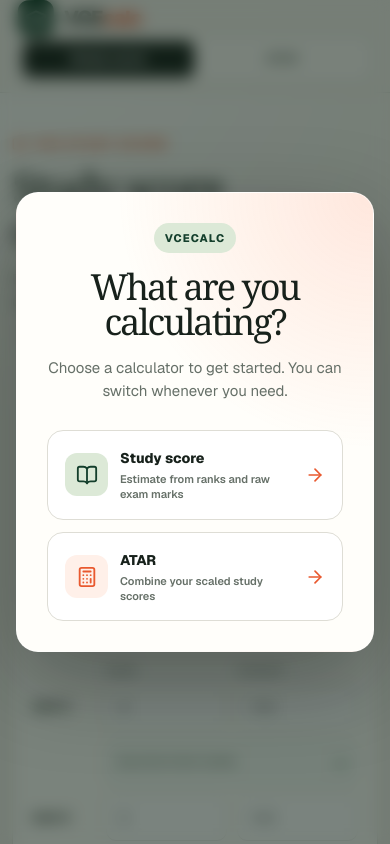
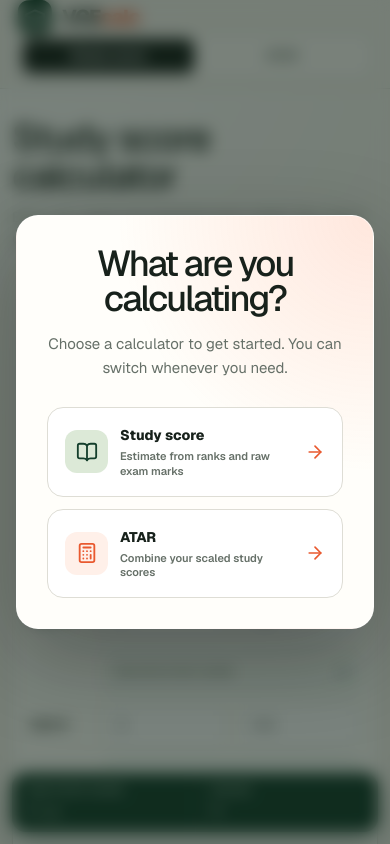
Before and after one commit to A4rav-1/studyscore-calc, a Next.js app: page / in a window 390 px wide. Shown: the top 844 px of the page. Built offline with nearby package versions, Linux system fonts and the light colour scheme.

Commit message:
Polish calculator interface

```diff
--- a/app/CalculatorApp.tsx
+++ b/app/CalculatorApp.tsx
@@ -27,6 +27,7 @@ import {
   calculateStudyScore,
   groupAtarContributions,
   UNIVERSITY_EXTENSION_INCREMENTS,
+  type AtarContributionGroup,
   type AtarResult,
   type UniversityExtensionIncrement,
 } from "./lib/calculator";
@@ -139,6 +140,11 @@ const DEFAULT_ATAR_ROWS: readonly AtarRow[] = [
   { id: "subject-empty-4", subjectCode: "", rawStudyScore: "" },
 ];
 const ENGLISH_SUBJECTS = SUBJECTS.filter((subject) => subject.englishGroup);
+const ATAR_GROUP_DESCRIPTIONS: Readonly<Record<AtarContributionGroup["title"], string>> = {
+  "Top 4": "English plus your next best three",
+  "Bottom 2": "Best two 10% increments",
+  "Other subjects": "Excluded from the aggregate",
+};
 
 function createDefaultStudyForm(subjectCode = "EN"): StudyFormState {
   const subject = SUBJECT_BY_CODE.get(subjectCode) ?? SUBJECTS[0];
@@ -463,7 +469,10 @@ export function CalculatorApp() {
   }, [atarRows, universityExtensionIncrement]);
 
   const atarRowGroups = useMemo<
-    readonly { title: string; rows: readonly AtarRow[] }[]
+    readonly {
+      title: AtarContributionGroup["title"];
+      rows: readonly AtarRow[];
+    }[]
   >(() => {
     const calculationResult = atarCalculation.result;
     if (!calculationResult) {
@@ -736,7 +745,6 @@ export function CalculatorApp() {
           aria-labelledby="landing-chooser-title"
         >
           <div className="landing-chooser-card">
-            <span className="landing-kicker">VCEcalc</span>
             <h1 id="landing-chooser-title">What are you calculating?</h1>
             <p>Choose a calculator to get started. You can switch whenever you need.</p>
             <div className="landing-actions">
@@ -772,7 +780,6 @@ export function CalculatorApp() {
       {activeView === "study" ? (
         <section className="calculator-page">
           <div className="page-heading">
-            <span className="eyebrow"><BookOpen size={15} /> VCE study score</span>
             <h1>Study score calculator</h1>
             <p>Enter your ranks and expected exam marks. Your result updates instantly.</p>
           </div>
@@ -809,7 +816,7 @@ export function CalculatorApp() {
                         2025 median {selectedSchool.reportedMedianStudyScore.toFixed(1)}
                         {selectedSchool.usesImprovementAdjustment &&
                         selectedSchool.medianStudyScore !== null
-                          ? ` · improving trend ${selectedSchool.medianStudyScore.toFixed(2)}`
+                          ? ` · trend-adjusted ${selectedSchool.medianStudyScore.toFixed(2)}`
                           : ""}
                       </span>
                     ) : null}
@@ -1030,11 +1037,23 @@ export function CalculatorApp() {
               </div>
             </aside>
           </div>
+          <div className="mobile-result-dock" aria-hidden="true">
+            <div>
+              <span>Raw study score</span>
+              <strong>
+                {studyScore ?? "—"}
+                <small>/50</small>
+              </strong>
+            </div>
+            <div>
+              <span>Scaled</span>
+              <strong>{scaledStudyScore?.toFixed(1) ?? "—"}</strong>
+            </div>
+          </div>
         </section>
       ) : (
         <section className="calculator-page atar-page">
           <div className="page-heading">
-            <span className="eyebrow"><Calculator size={15} /> ATAR calculator</span>
             <h1>ATAR calculator</h1>
             <p>Add up to seven subjects. Your ATAR and contribution groups update as you enter scores.</p>
           </div>
@@ -1059,7 +1078,10 @@ export function CalculatorApp() {
                 ) : atarRowGroups.length > 0 ? (
                   atarRowGroups.map((group) => (
                     <section className="atar-row-group" key={group.title}>
-                      <h2>{group.title}</h2>
+                      <div className="atar-row-group-heading">
+                        <h2>{group.title}</h2>
+                        <span>{ATAR_GROUP_DESCRIPTIONS[group.title]}</span>
+                      </div>
                       {group.rows.map((row, index) => renderAtarRow(row, index + 1))}
                     </section>
                   ))
@@ -1068,9 +1090,10 @@ export function CalculatorApp() {
                 )}
               </div>
               <div className="university-extension-row">
-                <div>
+                <span className="subject-number extension-number" aria-hidden="true">H</span>
+                <div className="extension-copy">
                   <strong>University extension</strong>
-                  <span>Optional HES increment · counts within the best two increments</span>
+                  <span>Competes for one of the two increment positions</span>
                 </div>
                 <label className="select-wrap">
                   <span className="sr-only">University extension points</span>
@@ -1090,6 +1113,21 @@ export function CalculatorApp() {
                   </select>
                   <ChevronDown size={16} aria-hidden="true" />
                 </label>
+                <output
+                  className={`contribution-tag ${
+                    universityExtensionIncrement === 0
+                      ? "unused"
+                      : atarCalculation.result?.universityExtension.counted
+                        ? "increment"
+                        : "unused"
+                  }`}
+                >
+                  {universityExtensionIncrement === 0
+                    ? "Optional"
+                    : atarCalculation.result?.universityExtension.counted
+                      ? "Included"
+                      : "Not counted"}
+                </output>
               </div>
               <div className="atar-actions">
                 <button
@@ -1137,6 +1175,16 @@ export function CalculatorApp() {
               </div>
             </aside>
           </div>
+          <div className="mobile-result-dock" aria-hidden="true">
+            <div>
+              <span>Estimated ATAR</span>
+              <strong>{atarCalculation.result?.atar.toFixed(2) ?? "—"}</strong>
+            </div>
+            <div>
+              <span>Aggregate</span>
+              <strong>{atarCalculation.result?.aggregate.toFixed(2) ?? "—"}</strong>
+            </div>
+          </div>
         </section>
       )}
 
--- a/app/globals.css
+++ b/app/globals.css
@@ -6,10 +6,12 @@
   --paper: #f5f3ed;
   --card: #fffefa;
   --line: #deddd5;
+  --line-strong: #c9ccc4;
   --green: #143f2c;
   --green-light: #dce9d7;
   --orange: #ff7043;
   --orange-dark: #e9592f;
+  --display: var(--font-display), Georgia, "Times New Roman", serif;
 }
 
 * {
@@ -70,7 +72,7 @@ select:focus-visible {
   display: grid;
   grid-template-columns: 1fr auto 1fr;
   align-items: center;
-  min-height: 72px;
+  min-height: 64px;
   padding: 0 4.5vw;
   border-bottom: 1px solid rgb(23 33 27 / 10%);
   background: rgb(245 243 237 / 88%);
@@ -92,8 +94,8 @@ select:focus-visible {
 
 .brand-mark {
   display: grid;
-  width: 36px;
-  height: 36px;
+  width: 34px;
+  height: 34px;
   place-items: center;
   border-radius: 11px;
   background: var(--green);
@@ -115,7 +117,7 @@ select:focus-visible {
 }
 
 .calculator-switcher button {
-  padding: 8px 18px;
+  padding: 7px 17px;
   border: 0;
   border-radius: 8px;
   background: transparent;
@@ -157,9 +159,9 @@ select:focus-visible {
 
 .landing-chooser-card {
   width: min(680px, 100%);
-  padding: clamp(30px, 6vw, 56px);
+  padding: clamp(30px, 5vw, 48px);
   border: 1px solid rgb(255 255 255 / 58%);
-  border-radius: 28px;
+  border-radius: 20px;
   background:
     radial-gradient(circle at 100% 0%, rgb(255 112 67 / 16%), transparent 16rem),
     var(--card);
@@ -167,21 +169,9 @@ select:focus-visible {
   text-align: center;
 }
 
-.landing-kicker {
-  display: inline-flex;
-  padding: 7px 11px;
-  border-radius: 999px;
-  background: var(--green-light);
-  color: var(--green);
-  font-size: 11px;
-  font-weight: 800;
-  letter-spacing: 0.1em;
-  text-transform: uppercase;
-}
-
 .landing-chooser h1 {
-  margin: 16px 0 0;
-  font-family: Georgia, "Times New Roman", serif;
+  margin: 0;
+  font-family: var(--display);
   font-size: clamp(36px, 5vw, 56px);
   font-weight: 500;
   letter-spacing: -0.055em;
@@ -266,39 +256,28 @@ select:focus-visible {
 .calculator-page {
   width: min(1180px, calc(100% - 40px));
   margin: 0 auto;
-  padding: 62px 0 74px;
+  padding: 44px 0 64px;
 }
 
 .page-heading {
-  max-width: 700px;
-  margin: 0 auto 38px;
-  text-align: center;
-}
-
-.eyebrow {
-  display: inline-flex;
-  align-items: center;
-  gap: 7px;
-  margin-bottom: 14px;
-  color: var(--orange-dark);
-  font-size: 12px;
-  font-weight: 780;
-  letter-spacing: 0.12em;
-  text-transform: uppercase;
+  max-width: 760px;
+  margin: 0 0 28px;
+  text-align: left;
 }
 
 .page-heading h1 {
   max-width: 680px;
-  margin: 0 auto;
-  font-family: Georgia, "Times New Roman", serif;
-  font-size: clamp(40px, 5.4vw, 68px);
+  margin: 0;
+  font-family: var(--display);
+  font-size: clamp(40px, 5vw, 58px);
   font-weight: 500;
-  letter-spacing: -0.055em;
-  line-height: 0.98;
+  letter-spacing: -0.035em;
+  line-height: 1;
 }
 
 .page-heading p {
-  margin: 18px 0 0;
+  max-width: 630px;
+  margin: 12px 0 0;
   color: var(--muted);
   font-size: 16px;
   line-height: 1.55;
@@ -313,18 +292,17 @@ select:focus-visible {
 
 .input-card,
 .result-card {
-  border: 1px solid var(--line);
-  border-radius: 22px;
+  border-radius: 16px;
 }
 
 .input-card {
   overflow: hidden;
+  border: 1px solid var(--line);
   background: var(--card);
-  box-shadow: 0 16px 48px rgb(43 53 45 / 6%);
 }
 
 .card-section {
-  padding: 27px 30px 30px;
+  padding: 24px 28px 26px;
 }
 
 .card-section + .card-section {
@@ -335,7 +313,7 @@ select:focus-visible {
   display: flex;
   align-items: center;
   gap: 11px;
-  margin-bottom: 19px;
+  margin-bottom: 16px;
 }
 
 .section-heading h2 {
@@ -391,7 +369,7 @@ select:focus-visible {
 .atar-row input,
 .atar-row select {
   width: 100%;
-  height: 46px;
+  height: 44px;
   border: 1px solid #d8d9d2;
   border-radius: 10px;
   background: #fff;
@@ -499,7 +477,7 @@ select:focus-visible {
 
 .relative-study-score {
   display: flex;
-  min-height: 46px;
+  min-height: 44px;
   align-items: center;
   justify-content: space-between;
   gap: 8px;
@@ -554,18 +532,18 @@ select:focus-visible {
   position: sticky;
   top: 94px;
   display: flex;
-  min-height: 520px;
+  min-height: 480px;
   flex-direction: column;
   align-items: center;
   padding: 34px 30px 25px;
   overflow: hidden;
-  border-color: #153b2b;
+  border: 0;
   background:
     radial-gradient(circle at 50% 12%, rgb(89 136 106 / 30%), transparent 35%),
     var(--green);
   color: #fff;
   text-align: center;
-  box-shadow: 0 18px 50px rgb(20 63 44 / 18%);
+  box-shadow: 0 18px 42px rgb(20 63 44 / 18%);
 }
 
 .result-label {
@@ -578,9 +556,9 @@ select:focus-visible {
 
 .score-orb {
   display: grid;
-  width: 170px;
-  height: 170px;
-  margin: 24px 0 25px;
+  width: 156px;
+  height: 156px;
+  margin: 21px 0 22px;
   place-content: center;
   border: 1px solid rgb(255 255 255 / 20%);
   border-radius: 50%;
@@ -595,8 +573,8 @@ select:focus-visible {
 }
 
 .score-orb strong {
-  font-family: Georgia, "Times New Roman", serif;
-  font-size: 76px;
+  font-family: var(--display);
+  font-size: 70px;
   font-weight: 500;
   letter-spacing: -0.08em;
   line-height: 0.85;
@@ -674,7 +652,7 @@ select:focus-visible {
   font-size: 13px;
   font-weight: 780;
   cursor: pointer;
-  transition: transform 150ms ease, background 150ms ease;
+  transition: transform 180ms cubic-bezier(0.16, 1, 0.3, 1), background 150ms ease;
 }
 
 .primary-action:hover:not(:disabled) {
@@ -731,7 +709,7 @@ select:focus-visible {
 }
 
 .atar-input-card {
-  padding: 14px 20px 18px;
+  padding: 12px 20px 16px;
 }
 
 .atar-table-header {
@@ -748,7 +726,7 @@ select:focus-visible {
 
 .atar-rows {
   display: grid;
-  gap: 8px;
+  gap: 2px;
 }
 
 .atar-empty-state {
@@ -775,20 +753,35 @@ select:focus-visible {
 
 .atar-row-group {
   display: grid;
-  gap: 8px;
+  gap: 0;
 }
 
 .atar-row-group + .atar-row-group {
-  margin-top: 9px;
+  margin-top: 12px;
 }
 
-.atar-row-group h2 {
-  margin: 4px 2px 1px;
+.atar-row-group-heading {
+  display: flex;
+  align-items: baseline;
+  justify-content: space-between;
+  gap: 12px;
+  min-height: 28px;
+  padding: 6px 4px;
+}
+
+.atar-row-group-heading h2 {
+  margin: 0;
   color: #657168;
   font-size: 10px;
   font-weight: 800;
   letter-spacing: 0.1em;
   text-transform: uppercase;
+}
+
+.atar-row-group-heading span {
+  color: #858d87;
+  font-size: 10px;
+  font-weight: 570;
 }
 
 .atar-row {
@@ -797,10 +790,16 @@ select:focus-visible {
   grid-template-columns: 24px minmax(190px, 1fr) 90px 62px 72px 138px 32px;
   gap: 10px;
   align-items: center;
-  padding: 11px 10px;
-  border: 1px solid #e2e2dc;
-  border-radius: 13px;
-  background: #fff;
+  padding: 10px 4px;
+  border-top: 1px solid #e4e5df;
+  background: transparent;
+  transition: background 180ms ease, transform 220ms cubic-bezier(0.16, 1, 0.3, 1);
+}
+
+.atar-row:hover,
+.atar-row:focus-within {
+  background: #fafbf8;
+  transform: translateX(2px);
 }
 
 .subject-number {
@@ -817,7 +816,7 @@ select:focus-visible {
 
 .atar-row input,
 .atar-row select {
-  height: 41px;
+  height: 40px;
   font-size: 13px;
 }
 
@@ -900,18 +899,16 @@ select:focus-visible {
 }
 
 .university-extension-row {
-  display: flex;
+  display: grid;
+  grid-template-columns: 24px minmax(190px, 1fr) 170px 90px;
   align-items: center;
-  justify-content: space-between;
-  gap: 18px;
-  margin-top: 14px;
-  padding: 14px 12px;
-  border: 1px solid #d9ded7;
-  border-radius: 13px;
-  background: #f8faf6;
+  gap: 10px;
+  margin-top: 12px;
+  padding: 13px 4px 3px;
+  border-top: 1px solid var(--line-strong);
 }
 
-.university-extension-row > div {
+.extension-copy {
   display: grid;
   gap: 3px;
 }
@@ -927,8 +924,7 @@ select:focus-visible {
 }
 
 .university-extension-row .select-wrap {
-  width: 170px;
-  flex: 0 0 170px;
+  width: 100%;
 }
 
 .university-extension-row select {
@@ -966,16 +962,16 @@ select:focus-visible {
 }
 
 .atar-result-card {
-  min-height: 390px;
+  min-height: 360px;
 }
 
 .atar-number {
-  margin: 43px 0 35px;
+  margin: 32px 0 28px;
   color: #8aa392;
-  font-family: Georgia, "Times New Roman", serif;
-  font-size: clamp(58px, 7vw, 90px);
+  font-family: var(--display);
+  font-size: clamp(56px, 6vw, 82px);
   font-weight: 500;
-  letter-spacing: -0.075em;
+  letter-spacing: -0.04em;
   line-height: 0.9;
 }
 
@@ -1007,6 +1003,28 @@ select:focus-visible {
 
 .atar-result-card .result-source {
   margin-top: auto;
+}
+
+.mobile-result-dock {
+  display: none;
+}
+
+@keyframes result-settle {
+  from {
+    opacity: 0.55;
+    filter: blur(4px);
+    transform: translateY(5px);
+  }
+  to {
+    opacity: 1;
+    filter: blur(0);
+    transform: translateY(0);
+  }
+}
+
+.score-orb.has-score strong,
+.atar-number.has-score {
+  animation: result-settle 420ms cubic-bezier(0.16, 1, 0.3, 1);
 }
 
 footer {
@@ -1062,7 +1080,7 @@ footer {
 
   .site-header {
     grid-template-columns: 1fr auto;
-    min-height: 64px;
+    min-height: 58px;
     padding: 0 18px;
   }
 
@@ -1083,16 +1101,16 @@ footer {
 
   .calculator-page {
     width: min(100% - 24px, 1180px);
-    padding: 42px 0 54px;
+    padding: 30px 0 40px;
   }
 
   .page-heading {
-    margin-bottom: 28px;
+    margin-bottom: 22px;
     text-align: left;
   }
 
   .page-heading h1 {
-    font-size: 43px;
+    font-size: 38px;
   }
 
   .page-heading p {
@@ -1101,11 +1119,11 @@ footer {
 
   .input-card,
   .result-card {
-    border-radius: 17px;
+    border-radius: 15px;
   }
 
   .card-section {
-    padding: 23px 19px 25px;
+    padding: 20px 17px 22px;
   }
 
   .field-grid.two-columns,
@@ -1126,12 +1144,12 @@ footer {
   }
 
   .result-card {
-    min-height: 430px;
-    padding: 30px 22px 23px;
+    min-height: 380px;
+    padding: 26px 20px 21px;
   }
 
   .atar-input-card {
-    padding: 12px;
+    padding: 9px 12px 12px;
   }
 
   .atar-table-header {
@@ -1140,8 +1158,20 @@ footer {
 
   .atar-row {
     grid-template-columns: 25px minmax(0, 1fr) 76px 32px;
-    gap: 8px;
-    padding: 10px;
+    gap: 7px;
+    padding: 8px 2px;
+  }
+
+  .atar-row:hover,
+  .atar-row:focus-within {
+    transform: none;
+  }
+
+  .atar-row-group-heading {
+    align-items: flex-start;
+    flex-direction: column;
+    gap: 2px;
+    padding: 7px 2px 5px;
   }
 
   .atar-actions {
@@ -1150,13 +1180,23 @@ footer {
   }
 
   .university-extension-row {
-    align-items: stretch;
-    flex-direction: column;
+    grid-template-columns: 25px minmax(0, 1fr) 84px;
+    gap: 7px;
+    padding: 11px 2px 3px;
   }
 
   .university-extension-row .select-wrap {
-    width: 100%;
-    flex-basis: auto;
+    grid-column: 2;
+    grid-row: 2;
+  }
+
+  .university-extension-row .contribution-tag {
+    grid-column: 3;
+    grid-row: 2;
+  }
+
+  .extension-copy {
+    grid-column: 2 / -1;
   }
 
   .atar-row .select-wrap {
@@ -1189,6 +1229,8 @@ footer {
   .estimate-button {
     grid-column: 2 / span 2;
     grid-row: 3;
+    min-height: 32px;
+    padding: 5px 7px;
   }
 
   .icon-button {
@@ -1197,7 +1239,53 @@ footer {
   }
 
   .atar-number {
-    font-size: 76px;
+    font-size: 68px;
+  }
+
+  .mobile-result-dock {
+    position: fixed;
+    z-index: 30;
+    right: 12px;
+    bottom: max(12px, env(safe-area-inset-bottom));
+    left: 12px;
+    display: grid;
+    grid-template-columns: repeat(2, minmax(0, 1fr));
+    overflow: hidden;
+    border-radius: 14px;
+    background: var(--green);
+    color: #fff;
+    box-shadow: 0 12px 34px rgb(20 63 44 / 28%);
+  }
+
+  .mobile-result-dock > div {
+    display: grid;
+    gap: 2px;
+    padding: 11px 15px;
+  }
+
+  .mobile-result-dock > div + div {
+    border-left: 1px solid rgb(255 255 255 / 14%);
+  }
+
+  .mobile-result-dock span {
+    color: #b9ccbe;
+    font-size: 9px;
+    font-weight: 760;
+    letter-spacing: 0.07em;
+    text-transform: uppercase;
+  }
+
+  .mobile-result-dock strong {
+    font-family: var(--font-geist-mono), monospace;
+    font-size: 19px;
+    line-height: 1.15;
+  }
+
+  .mobile-result-dock small {
+    margin-left: 3px;
+    color: #9fb5a4;
+    font-size: 10px;
+    font-weight: 650;
   }
 
   footer {
@@ -1205,6 +1293,7 @@ footer {
     flex-direction: column;
     align-items: flex-start;
     gap: 6px;
+    padding-bottom: 102px;
   }
 }
 
@@ -1212,6 +1301,8 @@ footer {
   *,
   *::before,
   *::after {
+    animation-duration: 0.01ms !important;
+    animation-iteration-count: 1 !important;
     scroll-behavior: auto !important;
     transition-duration: 0.01ms !important;
   }
```
Also changed, not shown: app/layout.tsx (+7 -2 lines).
